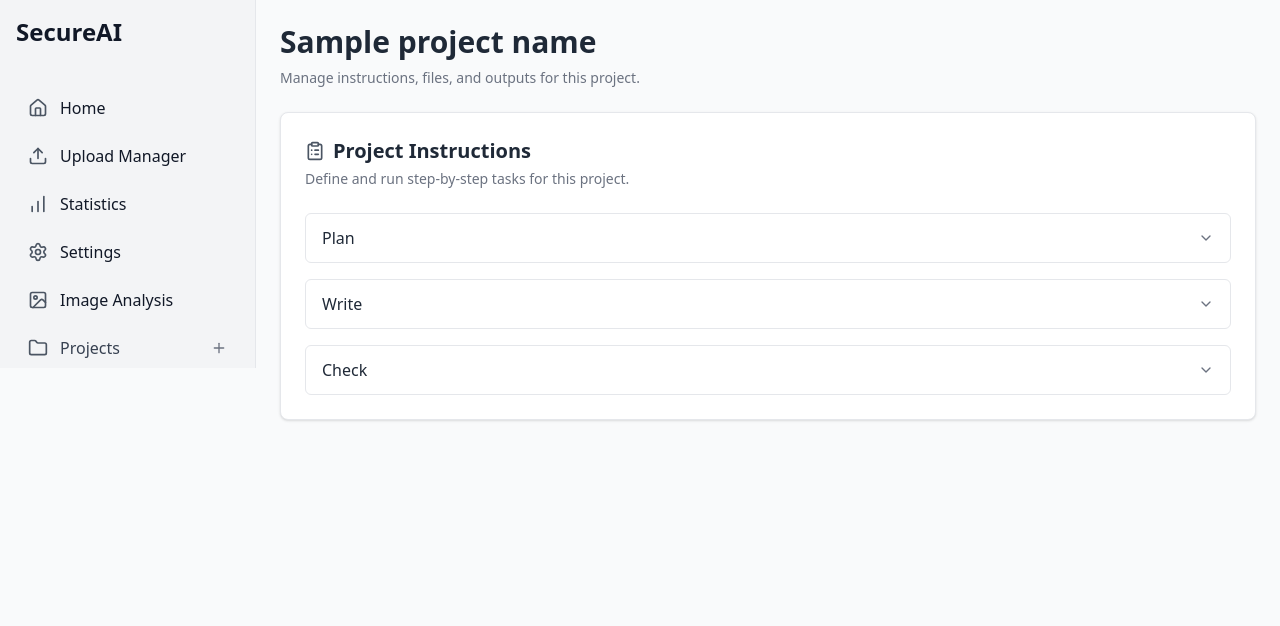
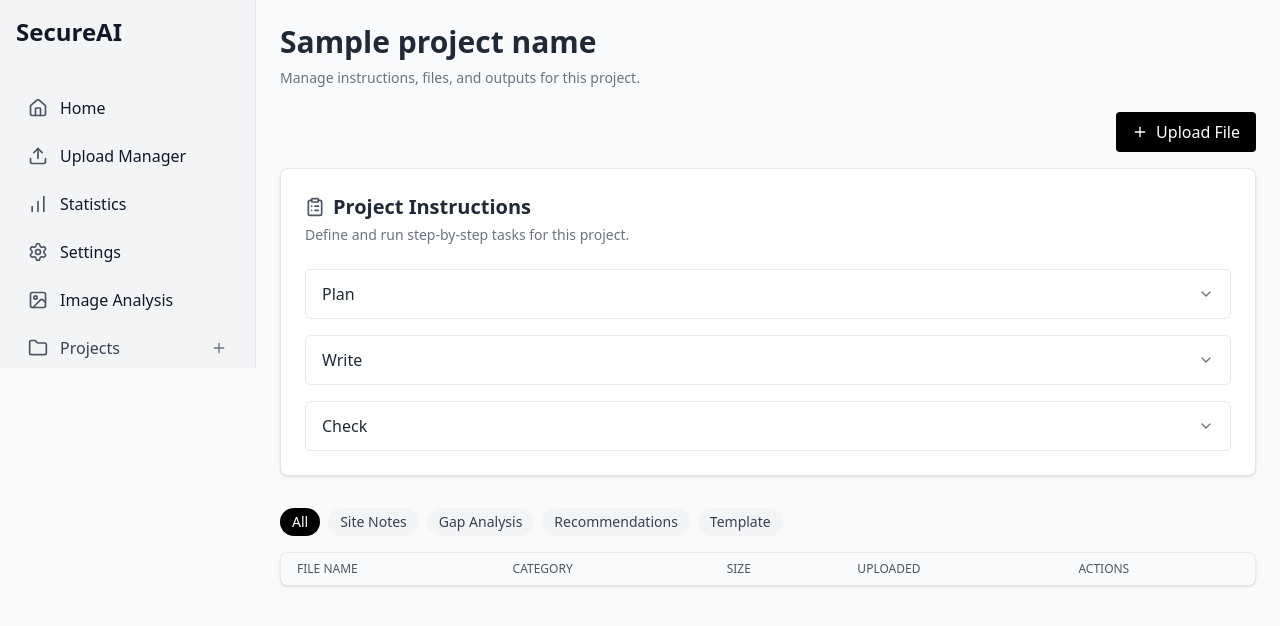
Before and after one commit to rohansehgal/llm-rag-assistant, a Flask app: template backend/templates/project.html in a window 1280 px wide. Shown: the top 626 px of the page. Run offline with Flask 3, Linux system fonts and the light colour scheme; the template is opened without the code that fills it: most values are stand-ins (such as "Sample title", 1, 10 or a date in 2020); data that the repository does not hold is empty; some libraries are stand-ins or nearby versions.

Commit message:
file upload and file table

```diff
--- a/backend/app.py
+++ b/backend/app.py
@@ -438,6 +438,56 @@ def save_instructions(slug):
 
     return jsonify({"status": "success"})
 
+@app.route("/upload-project-file", methods=["POST"])
+def upload_project_file():
+    file = request.files.get("file")
+    project_name = request.form.get("project_name", "").strip()
+    category = request.form.get("category", "").strip()
+
+    if not file or not project_name or not category:
+        return "Missing file or form fields", 400
+
+    # Convert project name to slug
+    slug = re.sub(r'[^a-zA-Z0-9\-]', '-', project_name.lower()).replace(" ", "-")
+    project_dir = os.path.join("projects", slug)
+    file_dir = os.path.join(project_dir, "files")
+    os.makedirs(file_dir, exist_ok=True)
+
+    filename = secure_filename(file.filename)
+    save_path = os.path.join(file_dir, filename)
+    file.save(save_path)
+
+    # Prepare manifest entry
+    manifest_path = os.path.join(file_dir, "manifest.json")
+    metadata = []
+
+    if os.path.exists(manifest_path):
+        with open(manifest_path, "r") as f:
+            metadata = json.load(f)
+
+    metadata.append({
+        "filename": filename,
+        "category": category,
+        "size_kb": round(os.path.getsize(save_path) / 1024, 1),
+        "uploaded_at": datetime.now().isoformat()
+    })
+
+    with open(manifest_path, "w") as f:
+        json.dump(metadata, f, indent=2)
+
+    print(f"✅ Uploaded {filename} to {slug} as '{category}'")
+    return redirect(f"/project/{slug}")
+
+@app.route("/project/<slug>/files")
+def list_project_files(slug):
+    file_dir = os.path.join("projects", slug, "files")
+    manifest_path = os.path.join(file_dir, "manifest.json")
+
+    if not os.path.exists(manifest_path):
+        return jsonify([])
+
+    with open(manifest_path, "r") as f:
+        return jsonify(json.load(f))
 
 
 @app.route("/", methods=["GET"])
--- /dev/null
+++ b/backend/templates/partials/project_file_table.html
@@ -0,0 +1,54 @@
+<!-- Uploaded Project Files Table -->
+<div x-data="{
+    files: [],
+    filter: 'All',
+    fetchFiles() {
+      fetch(`/project/{{ project_slug }}/files`)
+        .then(res => res.json())
+        .then(data => this.files = data);
+    }
+  }" x-init="fetchFiles()" class="mt-8">
+
+    <!-- Filter Tabs -->
+    <div class="flex gap-2 mb-4 text-sm font-medium">
+      <template x-for="type in ['All', 'Site Notes', 'Gap Analysis', 'Recommendations', 'Template']" :key="type">
+        <button
+          @click="filter = type"
+          class="px-3 py-1 rounded-full"
+          :class="filter === type ? 'bg-black text-white' : 'bg-gray-100 text-gray-700 hover:bg-gray-200'"
+          x-text="type"
+        ></button>
+      </template>
+    </div>
+
+    <!-- Table -->
+    <div class="overflow-auto rounded-lg shadow border border-gray-200 bg-white">
+      <table class="min-w-full text-sm">
+        <thead class="bg-gray-50 text-left text-gray-600 uppercase text-xs">
+          <tr>
+            <th class="px-4 py-2 font-medium">File Name</th>
+            <th class="px-4 py-2 font-medium">Category</th>
+            <th class="px-4 py-2 font-medium">Size</th>
+            <th class="px-4 py-2 font-medium">Uploaded</th>
+            <th class="px-4 py-2 font-medium">Actions</th>
+          </tr>
+        </thead>
+        <tbody>
+          <template x-for="file in files.filter(f => filter === 'All' || f.category === filter)" :key="file.filename">
+            <tr class="border-t">
+              <td class="px-4 py-2 text-gray-800" x-text="file.filename"></td>
+              <td class="px-4 py-2 text-gray-600" x-text="file.category"></td>
+              <td class="px-4 py-2 text-gray-600" x-text="file.size_kb + ' KB'"></td>
+              <td class="px-4 py-2 text-gray-600" x-text="new Date(file.uploaded_at).toLocaleString()"></td>
+              <td class="px-4 py-2">
+                <a :href="`/project/{{ project_slug }}/files/${file.filename}`" target="_blank" class="text-blue-600 hover:underline text-sm mr-2">
+                  View
+                </a>
+                <button class="text-red-600 hover:underline text-sm">Delete</button>
+              </td>
+            </tr>
+          </template>
+        </tbody>
+      </table>
+    </div>
+  </div>
--- /dev/null
+++ b/backend/templates/partials/project_file_upload_modal.html
@@ -0,0 +1,93 @@
+<!-- Project File Upload Modal -->
+<div x-data="{ showUploadModal: false, selectedCategory: '', fileName: '', fileSize: '', file: null }">
+
+    <!-- Upload Button -->
+    <div class="flex justify-end mb-4">
+      <button
+        @click="showUploadModal = true"
+        class="bg-black text-white px-4 py-2 rounded hover:bg-gray-800 transition flex items-center gap-2"
+      >
+        <i data-lucide="plus" class="w-4 h-4"></i> Upload File
+      </button>
+    </div>
+
+    <!-- Modal Backdrop -->
+    <div
+      x-show="showUploadModal"
+      class="fixed inset-0 bg-black bg-opacity-30 z-40"
+    ></div>
+
+    <!-- Upload Modal -->
+    <div
+      x-show="showUploadModal"
+      class="fixed inset-0 z-50 flex items-center justify-center"
+    >
+      <div class="bg-white rounded-lg shadow-xl w-full max-w-lg p-6 relative">
+        <!-- Close button -->
+        <button @click="showUploadModal = false" class="absolute top-4 right-4 text-gray-500 hover:text-gray-700">
+          <i data-lucide="x" class="w-5 h-5"></i>
+        </button>
+
+        <h2 class="text-xl font-semibold mb-4">Upload File</h2>
+        <p class="text-sm text-gray-500 mb-4">Upload a file and tag it appropriately.</p>
+
+        <!-- File Category Selection -->
+        <div class="grid grid-cols-2 gap-3 mb-4">
+          <label class="flex items-center gap-2">
+            <input type="radio" name="category" value="Site Notes" x-model="selectedCategory" />
+            Site Notes
+          </label>
+          <label class="flex items-center gap-2">
+            <input type="radio" name="category" value="Gap Analysis" x-model="selectedCategory" />
+            Gap Analysis
+          </label>
+          <label class="flex items-center gap-2">
+            <input type="radio" name="category" value="Recommendations" x-model="selectedCategory" />
+            Recommendations
+          </label>
+          <label class="flex items-center gap-2">
+            <input type="radio" name="category" value="Template" x-model="selectedCategory" />
+            Template
+          </label>
+        </div>
+
+        <!-- Upload File Input -->
+        <form id="projectUploadForm" method="POST" action="/upload-project-file" enctype="multipart/form-data">
+          <input type="hidden" name="project_name" value="{{ project_name }}" />
+          <input type="hidden" name="category" :value="selectedCategory" />
+
+          <label
+            for="project-file"
+            class="block border-dashed border-2 border-gray-300 p-6 text-center cursor-pointer rounded hover:bg-gray-50"
+          >
+            <input type="file" id="project-file" name="file" class="hidden"
+                   @change="
+                     file = $event.target.files[0];
+                     fileName = file.name;
+                     fileSize = (file.size / 1024).toFixed(1) + ' KB';
+                   "
+            />
+            <div x-show="!fileName">
+              <i data-lucide="upload" class="w-6 h-6 mx-auto text-gray-500 mb-2"></i>
+              <p class="text-sm text-gray-600">Drag and drop a file, or click to browse</p>
+              <p class="text-xs text-gray-400 mt-1">Supports PDF, DOCX, XLSX, JPG, PNG</p>
+            </div>
+            <div x-show="fileName" class="text-left text-sm">
+              <p><strong x-text="fileName"></strong> <span class="text-gray-400 ml-2" x-text="fileSize"></span></p>
+            </div>
+          </label>
+
+          <!-- Modal Actions -->
+          <div class="mt-6 flex justify-end gap-2">
+            <button type="button" class="px-4 py-2 text-gray-700" @click="showUploadModal = false">Cancel</button>
+            <button type="submit"
+                    class="bg-black text-white px-4 py-2 rounded hover:bg-gray-800 transition"
+                    :disabled="!file || !selectedCategory"
+            >
+              Upload
+            </button>
+          </div>
+        </form>
+      </div>
+    </div>
+  </div>
--- a/backend/templates/project.html
+++ b/backend/templates/project.html
@@ -27,11 +27,17 @@
       <!-- 🔹 Project Title -->
       <h1 class="text-3xl font-semibold mb-2">{{ project_name }}</h1>
       <p class="text-sm text-gray-500 mb-6">Manage instructions, files, and outputs for this project.</p>
+            <!-- 🔹 Project File Upload  -->
+
+      {% include 'partials/project_file_upload_modal.html' %}
 
       <!-- 🔸 Project Instructions -->
       {% include 'partials/project_instructions.html' %}
 
       <!-- 🔸 Project Files section will go here later -->
+
+      {% include 'partials/project_file_table.html' %}
+
 
     </main>
   </div>
```
